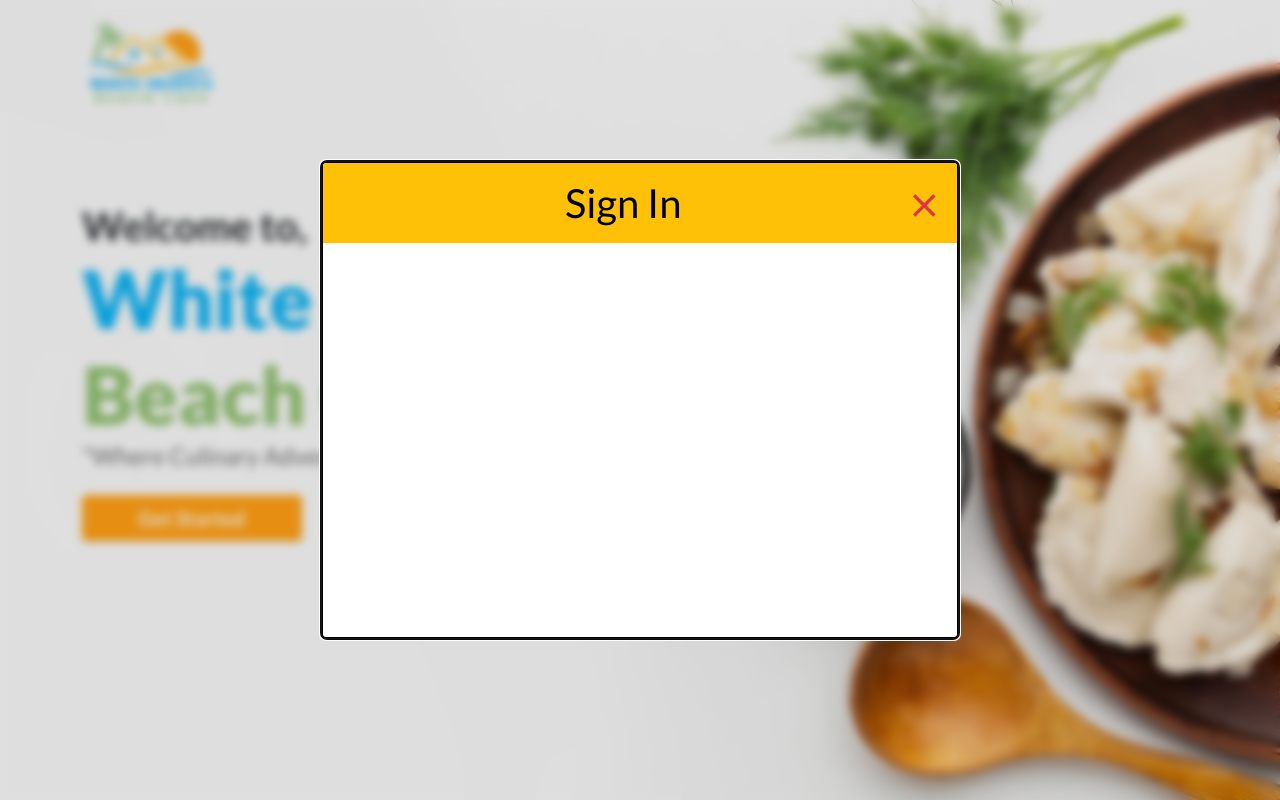
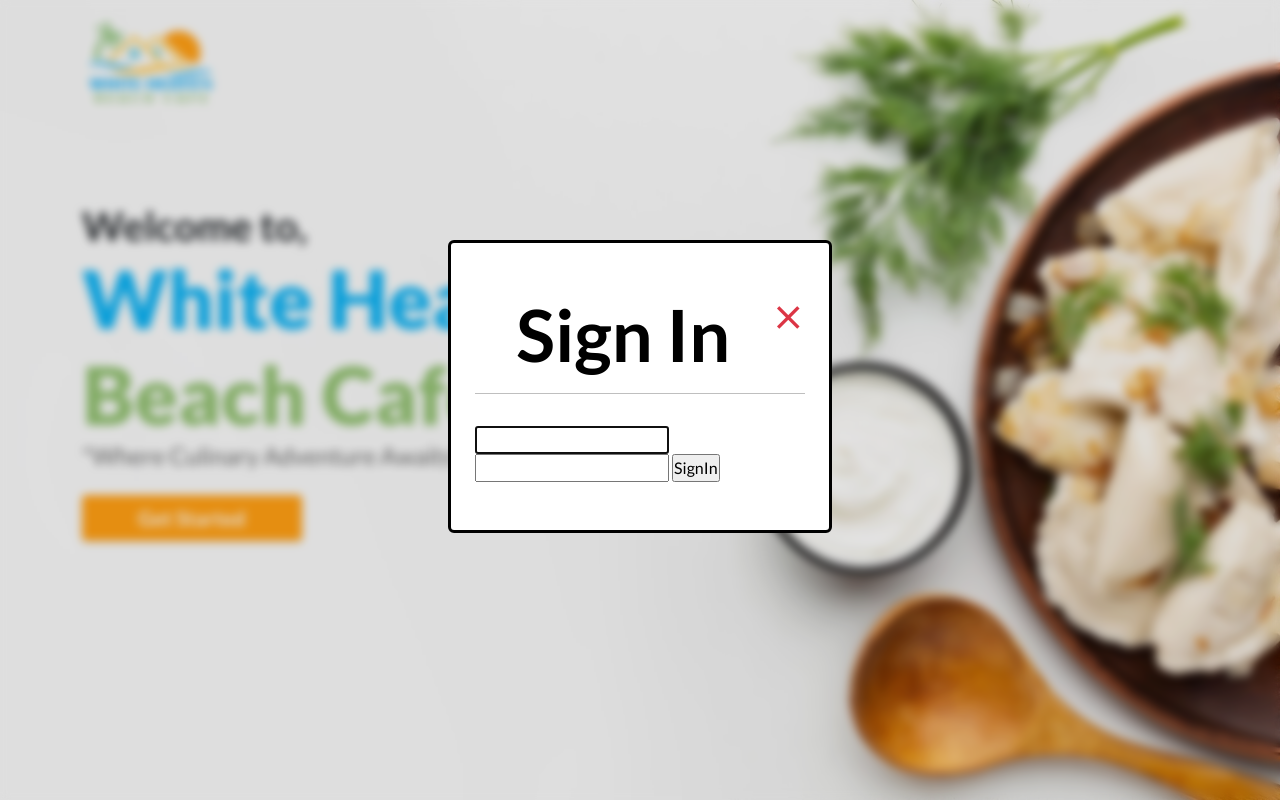
Before and after one commit to Thej48/White-Heaven-Beach-Cafe, a PHP site: page /home.php?tableNo=1 in a window 1280 px wide, after a click on "Get Started". Run offline with PHP 8.4, Linux system fonts and the light colour scheme.

Commit message:
19th commit : working on user-signin for user end

```diff
--- a/css/styleHome.css
+++ b/css/styleHome.css
@@ -60,17 +60,17 @@ body {
     cursor: pointer;
 }
 
-.loginFormModal{
+.loginFormModal {
     width: 85%;
-    height: 60%;
+    height: auto;
     position: relative;
-    top: 20%;
+    top: 35%;
     bottom: auto;
     left: 7%;
     right: auto;
 }
 
-.loginFormModal::backdrop{
+.loginFormModal::backdrop {
     backdrop-filter: blur(5px);
 }
 
@@ -84,13 +84,13 @@ body {
         background-position: center right;
     }
 
-    .loginFormModal{
-        width: 50%;
-        height: 60%;
+    .loginFormModal {
+        width: 30%;
+        height: auto;
         position: relative;
-        top: 20%;
+        top: 30%;
         bottom: auto;
-        left: 25%;
+        left: 35%;
         right: auto;
     }
 }
--- a/home.php
+++ b/home.php
@@ -42,13 +42,16 @@ $tableNo = $_GET['tableNo'];
     </div>
 
     <dialog class="loginFormModal rounded" id="loginFormModal">
-        <div class="loginFormModalDiv p-3 bg-warning">
-            <div class="loginFormHeader d-flex align-items-center justify-content-between">
+        <div class="loginFormModalDiv px-4 py-5">
+            <div class="loginFormHeader d-flex align-items-top justify-content-between p-0 m-0">
                 <h1 class="m-0 p-0"></h1>
-                <h1 class="m-0 p-0">Sign In</h1>
-
-                <h1 class="m-0 p-0 h1 loginFormModalCloseIcon text-danger" onclick="loginFormModal.close()">&Cross;</h1>
+                <h1 class="m-0 p-0 display-2 fw-bold">Sign In</h1>
+                <h1 class="m-0 p-0 fs-1 loginFormModalCloseIcon text-danger" onclick="loginFormModal.close()">&Cross;</h1>
             </div>
+            <hr class="py-2">
+            <input type="text" name="endusername" id="endusername" class="endusername">
+            <input type="email" name="endusereamil" id="endusereamil" class="endusereamil">
+            <input type="submit" value="SignIn">
         </div>
     </dialog>
 
```
Also changed, not shown: qr-images/Table-1.png, qr-images/Table-2.png, qr-images/Table-3.png, qr-images/Table-4.png, qr-images/Table-5.png, qr-images/Table-6.png, qr-images/Table-7.png, qr-images/Table-8.png, qr-images/Table-9.png.
